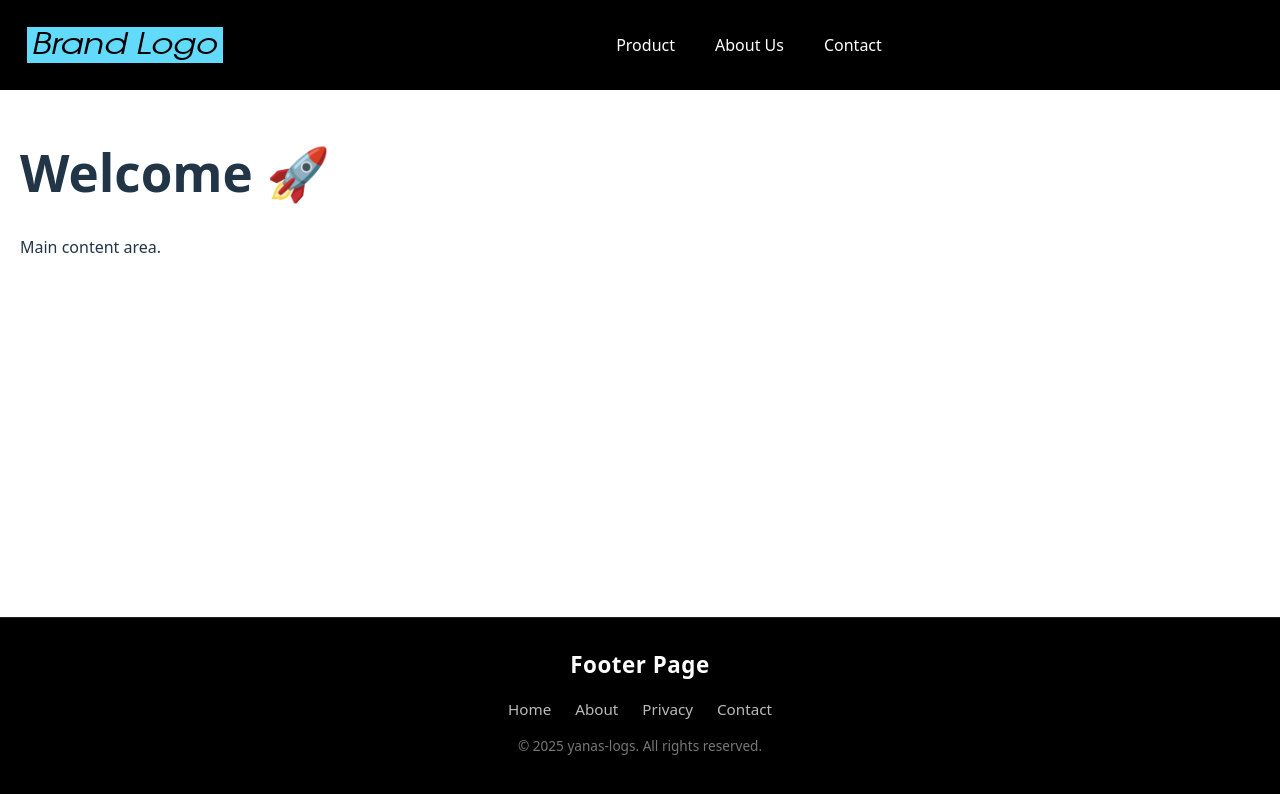
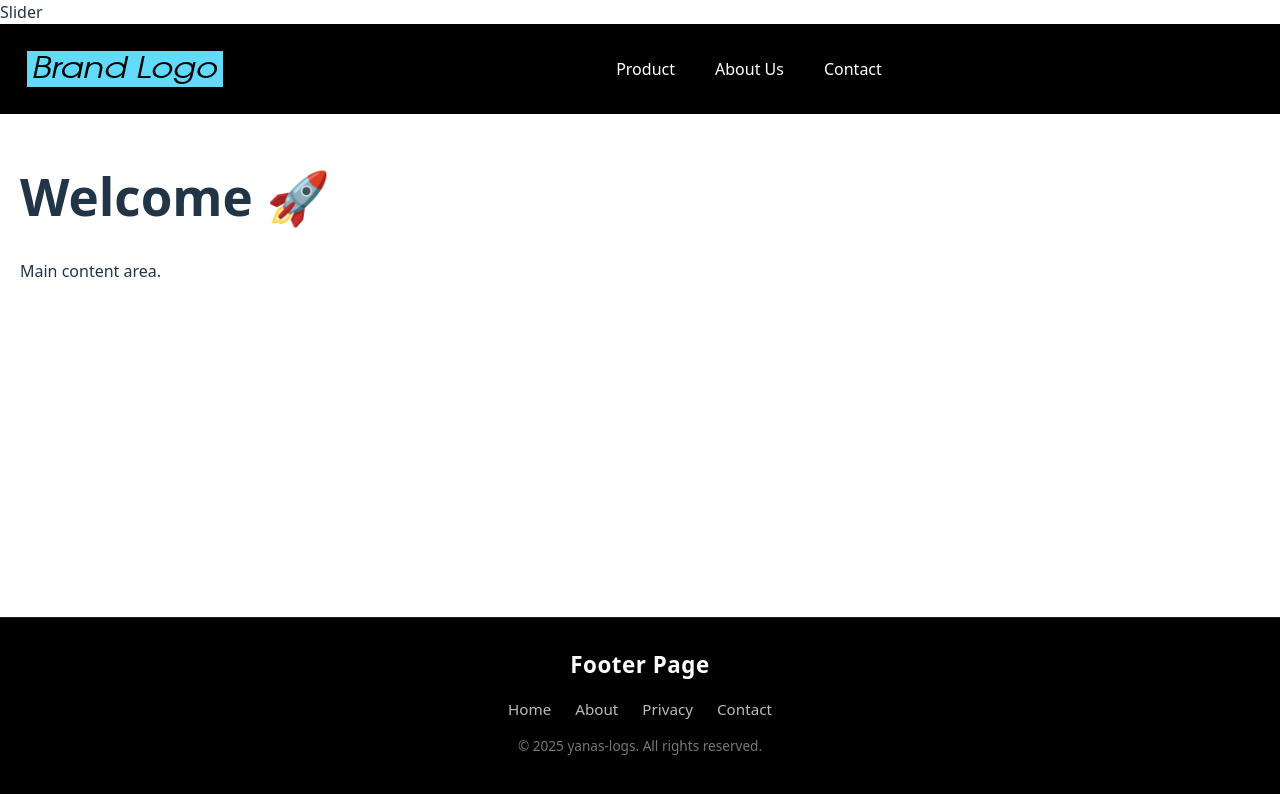
Before and after one commit to yanas-logs/litebase, a React (Vite) app in the folder react/: page / in a window 1280 px wide. Shown: the top 794 px of the page. Built offline with nearby package versions, Linux system fonts and the light colour scheme.

Commit message:
Add Slider component to App.jsx

```diff
--- a/react/src/App.jsx
+++ b/react/src/App.jsx
@@ -2,12 +2,14 @@ import { useState } from 'react';
 import { Routes, Route } from 'react-router-dom';
 import Header from './components/Header';
 import Footer from './components/Footer';
+import { Slider } from './components/Slider';
 
 function App() {
   const [count, setCount] = useState(0);
 
   return (
     <>
+      <Slider />
       <Header />
       <main style={{ padding: "20px" }}>
         <Routes>
```
